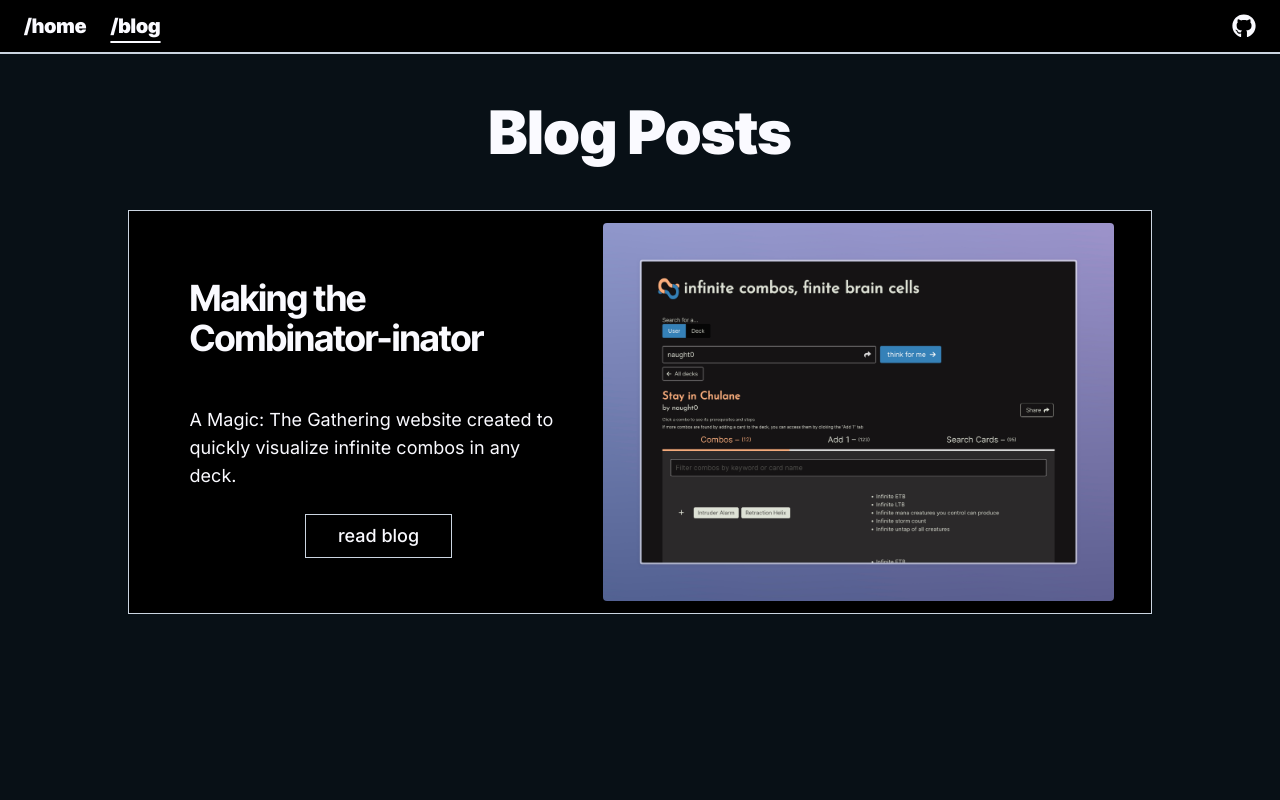
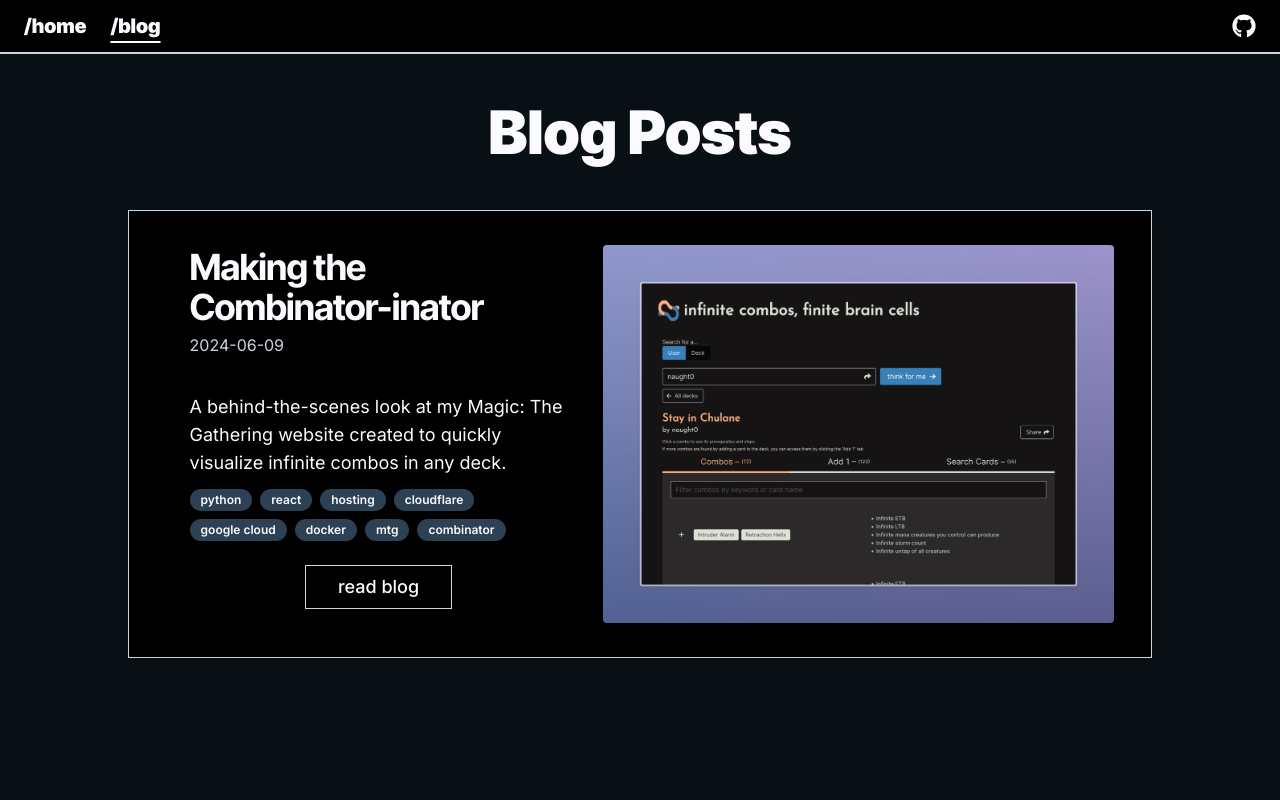
Before and after one commit to Naught0/naught0.github.io, a Next.js app: page /blog in a window 1280 px wide. Shown: the top 800 px of the page. Built offline with nearby package versions, Linux system fonts and the light colour scheme.

Commit message:
Update blog card style, tags

```diff
--- a/app/blog/[slug]/page.tsx
+++ b/app/blog/[slug]/page.tsx
@@ -1,3 +1,4 @@
+import { Tags } from "@/components/tags";
 import { Badge } from "@/components/ui/badge";
 import { blogs } from "@/data/blogs";
 import { existsSync, readFileSync } from "fs";
@@ -55,11 +56,7 @@ export default function Project({ params: { slug } }: Props) {
       />
       <hr />
       <span className="inline-flex flex-wrap gap-2">
-        {post.tags.map((tag) => (
-          <Badge key={tag} variant="secondary" className="text-nowrap">
-            {tag}
-          </Badge>
-        ))}
+        <Tags tags={post.tags} />
       </span>
     </article>
   );
--- a/components/blog-card.tsx
+++ b/components/blog-card.tsx
@@ -1,4 +1,5 @@
 import { Link } from "./link";
+import { Tags } from "./tags";
 import { buttonVariants } from "./ui/button";
 import {
   Card,
@@ -14,6 +15,7 @@ export const BlogCard = (props: BlogPost) => {
       <div className="flex basis-full flex-col gap-3 md:basis-5/12">
         <CardHeader>
           <CardTitle>{props.title}</CardTitle>
+          <p className="text-slate-300">{props.createdAt}</p>
         </CardHeader>
 
         {props.imageUrl && (
@@ -21,15 +23,16 @@ export const BlogCard = (props: BlogPost) => {
             <img src={props.imageUrl} className="max-h-[50vh] rounded" />
           </div>
         )}
-        <CardFooter className="flex-col gap-6 py-3">
+        <CardFooter className="flex-col gap-3">
           <CardDescription className="text-base">
             {props.description}
           </CardDescription>
+          <Tags tags={props.tags} />
           <Link
             className={buttonVariants({
               variant: "outline",
               size: "lg",
-              className: "text-base lg:text-lg",
+              className: "my-3 text-base lg:text-lg",
             })}
             href={`/blog/${props.slug}`}
           >
--- /dev/null
+++ b/components/tags.tsx
@@ -0,0 +1,14 @@
+import React from "react";
+import { Badge } from "./ui/badge";
+
+export const Tags = (props: { tags: string[] }) => {
+  return (
+    <span className="inline-flex flex-wrap gap-2">
+      {props.tags.map((tag) => (
+        <Badge key={tag} variant="secondary" className="text-nowrap">
+          {tag}
+        </Badge>
+      ))}
+    </span>
+  );
+};
--- a/data/blogs.ts
+++ b/data/blogs.ts
@@ -4,7 +4,7 @@ export const blogs: Array<BlogPost> = [
     slug: "combinator",
     createdAt: "2024-06-09",
     description:
-      "A Magic: The Gathering website created to quickly visualize infinite combos in any deck.",
+      "A behind-the-scenes look at my Magic: The Gathering website created to quickly visualize infinite combos in any deck.",
     imageUrl: "/combinator.jpeg",
     tags: [
       "python",
```
